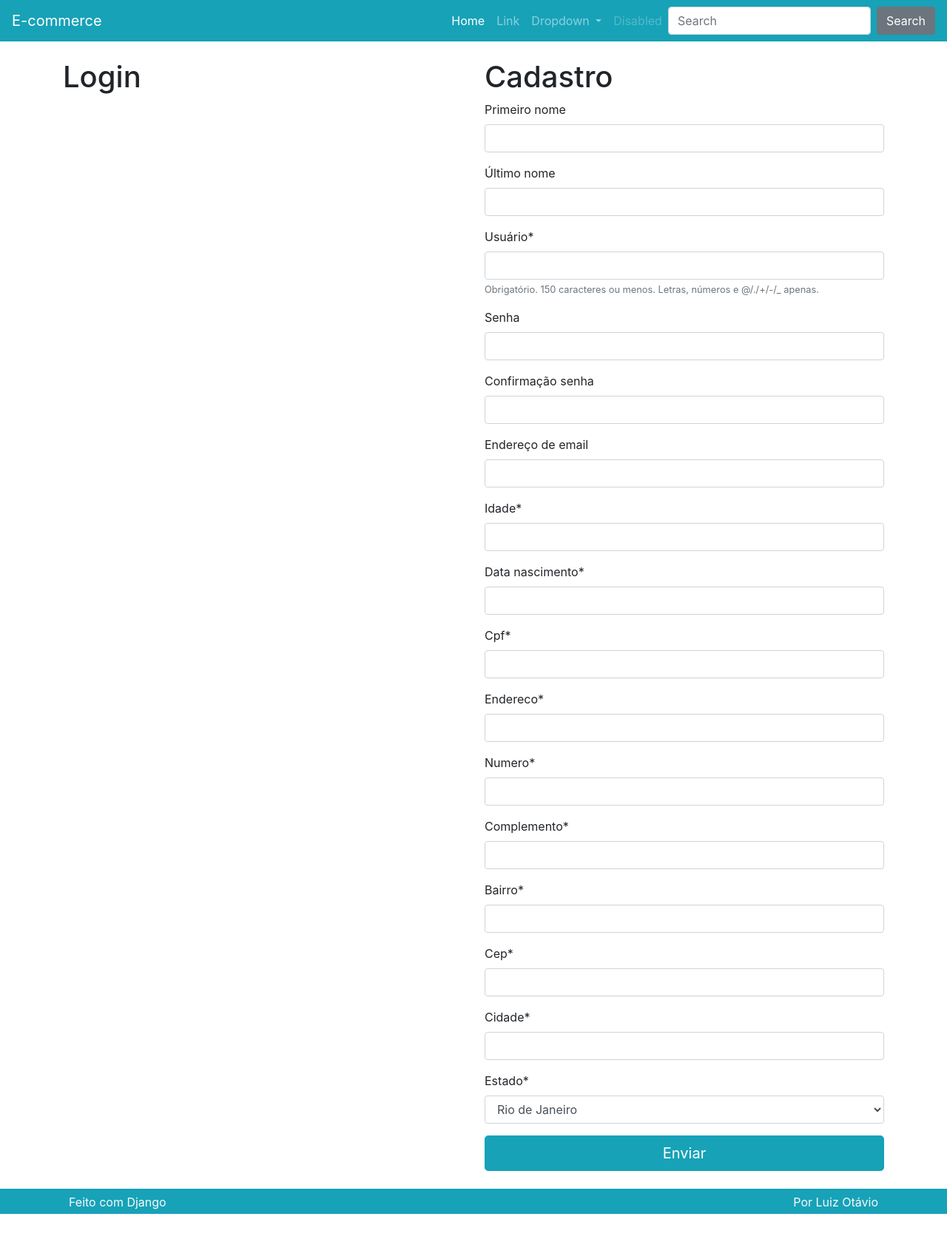
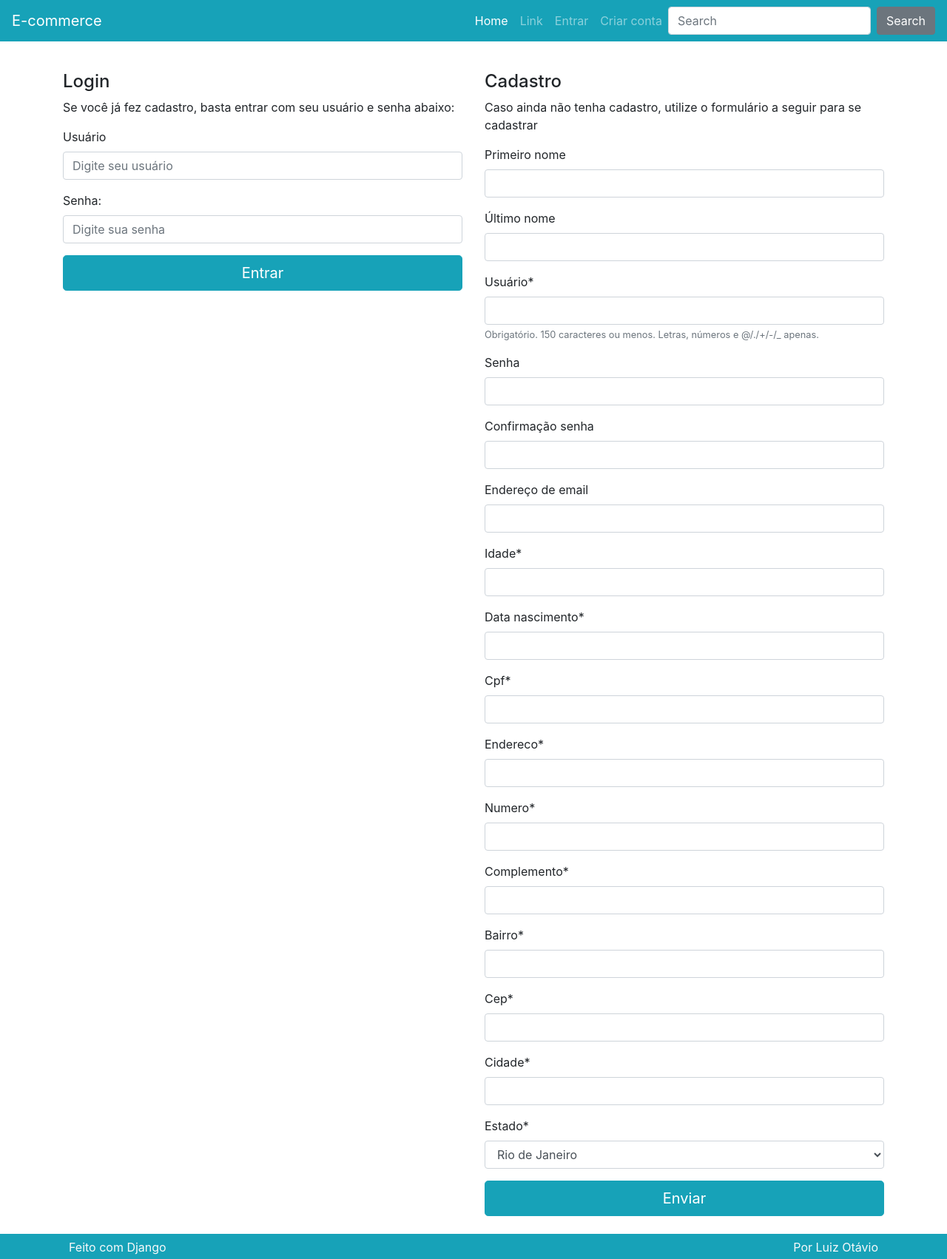
Before and after one commit to kevinidias/E-commerce, a Django app: page /perfil/ in a window 1280 px wide. Shown: the whole page at 74% size. Before the commit the page ends 1641 px from the top, so only its background shows below. Run offline with Django 4.2, Linux system fonts and the light colour scheme; some libraries are stand-ins or nearby versions.

Commit message:
finish login user

```diff
--- a/perfil/templates/perfil/atualizar.html
+++ b/perfil/templates/perfil/atualizar.html
@@ -2,5 +2,6 @@
 
 
 {% block titulocadastro %}
-    <h1>Atualizar dados</h1>
+    <h4>Atualizar cadastro</h4>
+    <p>Utilize o formilário a seguir para atualizar seus dados.</p>
 {% endblock %}
--- a/perfil/templates/perfil/criar.html
+++ b/perfil/templates/perfil/criar.html
@@ -1,35 +1,59 @@
 {% extends 'base.html' %}
 {% load crispy_forms_tags %}
 
+{% block titulo %}Criar perfil | {% endblock %}
 
 {% block conteudo %}
 
 <div class="row">
 
     {% if not request.user.is_authenticated %}
-        <div class="col-lg">
-            <h1>Login</h1>
+    <div class="col-lg mt-3">
+        <h4>Login</h4>
+        <p>Se você já fez cadastro, basta entrar com seu usuário e senha abaixo:</p>
+
+        <form method="POST" action="{% url 'perfil:login' %}">
+            {% csrf_token %}
+            <div class="form-group">
+                <label for="InputUsuario1">Usuário</label>
+                <input type="text" name='username' class="form-control" id="InputUsuario1"
+                    aria-describedby="usuarioHelp" placeholder="Digite seu usuário">
+            </div>
+            <div class="form-group">
+                <label for="exampleInputPassword1">Senha:</label>
+                <input name='password' type="password" class="form-control" id="exampleInputPassword1"
+                    placeholder="Digite sua senha">
+            </div>
+            <button type="submit" class="btn btn-primary btn-block btn-lg">Entrar</button>
+        </form>
+
+
     </div>
     {% endif %}
 
-        <div class="col-lg">
+    <div class="col-lg mt-3">
+
         {% block titulocadastro %}
-            <h1>Cadastro</h1>
+        <h4>Cadastro</h4>
+        <p>
+            Caso ainda não tenha cadastro, utilize o formulário a seguir para se
+            cadastrar
+        </p>
         {% endblock %}
 
         <form method="POST" action="">
             {% csrf_token %}
             {{ userform|crispy }}
             {{ perfilform|crispy }}
+
             <div class="row">
                 <div class="col">
-                        <button type="submit" class="btn btn-primary btn-block btn-lg">
+                    <button type="submit" class='btn btn-primary btn-block btn-lg'>
                         Enviar
                     </button>
                 </div>
             </div>
         </form>
-
     </div>
 </div>
 
--- a/perfil/views.py
+++ b/perfil/views.py
@@ -1,8 +1,10 @@
-from django.shortcuts import render, get_object_or_404
+from django.http import HttpResponse
+from django.shortcuts import redirect, render, get_object_or_404
 from django.views.generic import ListView
 from django.views import View
 from django.contrib.auth.models import User
-from django.contrib.auth import authenticate, login
+from django.contrib.auth import authenticate, login, logout
+from django.contrib import messages
 import copy
 
 from . import models
@@ -102,6 +104,20 @@ class Criar(BasePerfil):
 
         self.request.session['carrinho'] = self.carrinho
         self.request.session.save()
+
+        messages.success(
+            self.request,
+            'Seu cadastro foi criado ou atualizado com sucesso.'
+        )
+
+        messages.success(
+            self.request,
+            'Você fez login e pode concluir sua compra.'
+        )
+
+
+
+        return redirect('perfil:criar')
         return self.renderizar
 
 
@@ -110,8 +126,44 @@ class Atualizar(View):
 
 
 class Login(View):
-    ...
+    def post(self, *args, **kwargs):
+        username = self.request.POST.get('username')
+        password = self.request.POST.get('password')
+
+        if not username or not password:
+            messages.error(
+                self.request,
+                'Usuário ou senha inválidos.'
+            )
+            return redirect('perfil:criar')
+
+        usuario = authenticate(self.request, username=username, password=password)
+
+        if not usuario:
+            messages.error(
+                self.request,
+                'Usuário ou senha inválidos.'
+            )
+            return redirect('perfil:criar')
+
+        login(self.request, user=usuario)
+
+        messages.success(
+                self.request,
+                'Você fez login no sistema.'
+            )
+
+        return redirect('produto:carrinho')
+
 
 
 class Logout(View):
-    ...
+    def get(self, *args, **kwargs):
+        carrinho = copy.deepcopy(self.request.session.get('carrinho'))
+
+        logout(self.request)
+
+        self.request.session['carrinho'] = carrinho
+        self.request.session.save()
+
+        return redirect('produto:lista')
--- a/templates/parciais/nav.html
+++ b/templates/parciais/nav.html
@@ -16,21 +16,33 @@
             <li class="nav-item">
                 <a class="nav-link" href="#">Link</a>
             </li>
+
+            {% if request.user.is_authenticated%}
             <li class="nav-item dropdown">
                 <a class="nav-link dropdown-toggle" href="#" id="navbarDropdown" role="button"
                     data-toggle="dropdown" aria-haspopup="true" aria-expanded="false">
-                    Dropdown
+                    Conta
                 </a>
                 <div class="dropdown-menu" aria-labelledby="navbarDropdown">
-                    <a class="dropdown-item" href="#">Action</a>
-                    <a class="dropdown-item" href="#">Another action</a>
-                    <div class="dropdown-divider"></div>
-                    <a class="dropdown-item" href="#">Something else here</a>
+                    <a class="dropdown-item" href="{% url 'perfil:criar' %}">Atualizar dados</a>
+                    <a class="dropdown-item" href="{% url 'perfil:logout' %}">Sair</a>
                 </div>
             </li>
+            {% else %}
+
             <li class="nav-item">
-                <a class="nav-link disabled" href="#">Disabled</a>
+                <a class="nav-link" href="{% url 'perfil:criar' %}">Entrar</a>
             </li>
+
+
+            <li class="nav-item">
+                <a class="nav-link" href="{% url 'perfil:criar' %}">Criar conta</a>
+            </li>
+
+            {% endif %}
+
+
+
 
             {% if request.session.carrinho %}
             <li class="nav-item">
```
Also changed, not shown: db.sqlite3. Lines whose indentation alone changed are shown as unchanged.
